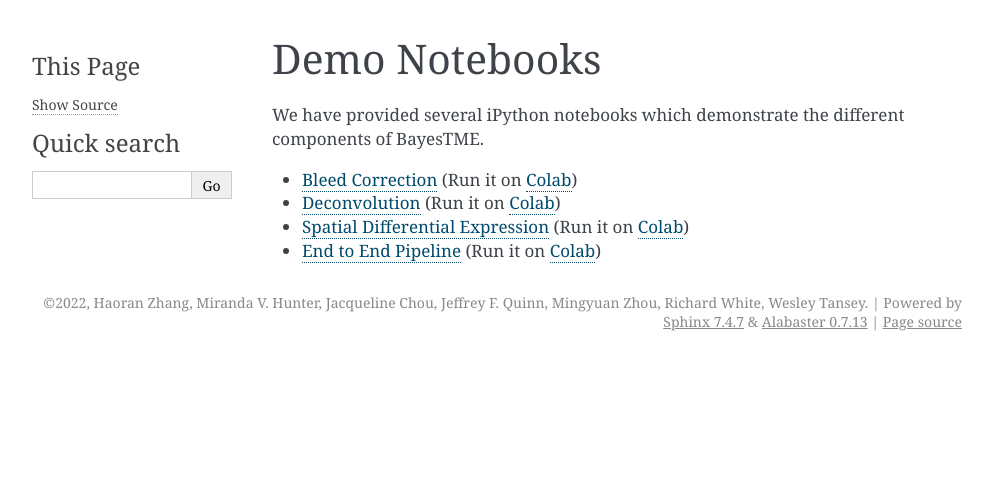
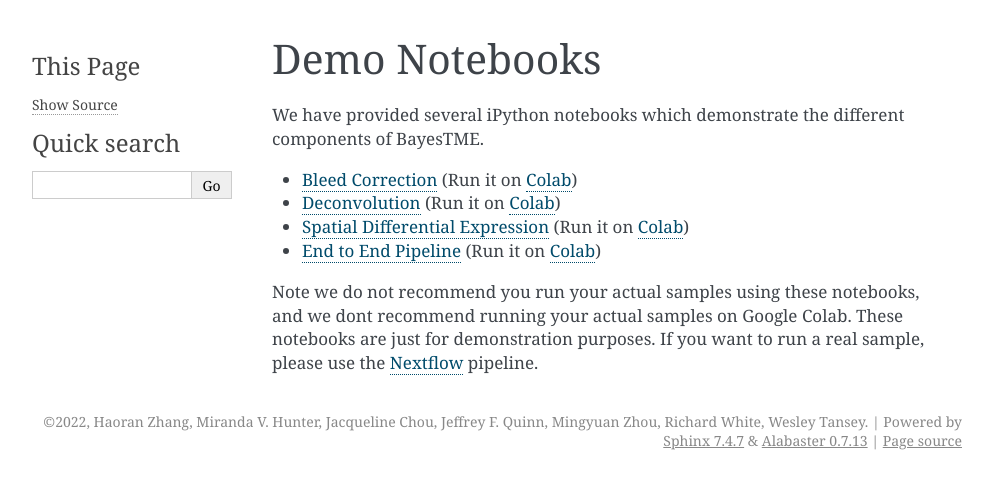
Before and after one commit to tansey-lab/bayestme, a Sphinx documentation site: the page built from docs/demo_notebooks.rst, in a window 1280 px wide. Shown: the top 489 px of the page, without its empty margins (148-1141 px from the left). Built offline with Sphinx 7.4.7, drawn with Linux system fonts in a browser that asks for light colours.

Commit message:
Update Colab Demo Notebooks (#113)

```diff
--- a/docs/demo_notebooks.rst
+++ b/docs/demo_notebooks.rst
@@ -3,7 +3,12 @@
 
 We have provided several iPython notebooks which demonstrate the different components of BayesTME.
 
-* `Bleed Correction <https://github.com/tansey-lab/bayestme/blob/main/notebooks/bleeding_correction.ipynb>`_ (Run it on `Colab <https://colab.research.google.com/drive/1NK8rgr6O54T4KolGUkW8OgRzaf2iy56A?usp=sharing>`_)
-* `Deconvolution <https://github.com/tansey-lab/bayestme/blob/main/notebooks/deconvolution.ipynb>`_ (Run it on `Colab <https://colab.research.google.com/drive/12hzWWEi_Wrjk4Apowuagwor8_4Zmlk1E?usp=sharing>`_)
+
+* `Bleed Correction <https://github.com/tansey-lab/bayestme/blob/main/notebooks/bleeding_correction.ipynb>`_ (Run it on `Colab <https://colab.research.google.com/drive/1CA7hLFBFzLlNK5WbaA_8GCTO3YjtuY_E?usp=sharing>`_)
+* `Deconvolution <https://github.com/tansey-lab/bayestme/blob/main/notebooks/deconvolution.ipynb>`_ (Run it on `Colab <https://colab.research.google.com/drive/1PYnIqiZxf7X6SSJoSHcRWKOyeH8CFneK?usp=sharing>`_)
 * `Spatial Differential Expression <https://github.com/tansey-lab/bayestme/blob/main/notebooks/spatial_differential_expression.ipynb>`_ (Run it on `Colab <https://colab.research.google.com/drive/1t_ekYJLWWdi69n9_ty9n4hnJXuTUUKoU?usp=sharing>`_)
 * `End to End Pipeline <https://github.com/tansey-lab/bayestme/blob/main/notebooks/end_to_end_demo.ipynb>`_ (Run it on `Colab <https://colab.research.google.com/drive/1JcZkLaXqXkTVsaON2xP9M0l-Yf1rCRkZ?usp=sharing>`_)
+
+Note we do not recommend you run your actual samples using these notebooks, and we dont recommend running your actual
+samples on Google Colab. These notebooks are just for demonstration purposes. If you want to run a real sample, please
+use the :ref:`nextflow` pipeline.
--- a/docs/index.rst
+++ b/docs/index.rst
@@ -13,9 +13,9 @@
 
     install
     overview
-    data_format
     demo_notebooks
     nextflow
+    data_format
     example_workflow
     fine_mapping_workflow
     command_line_interface
--- a/docs/nextflow.rst
+++ b/docs/nextflow.rst
@@ -5,11 +5,13 @@
 
 BayesTME provides a nextflow workflow for running the entire pipeline
 
+The only requirements for running the BayesTME nextflow pipeline locally are to install nextflow
+(https://www.nextflow.io/docs/latest/getstarted.html) and docker.
+
 The parameters template is defined in ``nextflow/nextflow.config``.
 
 You can create a yaml file that defines the parameters for your run and execute the pipeline with the following
 command:
-
 
 .. code::
 
```
Also changed, not shown: README.md (+1 -1 lines), 2 other files.
